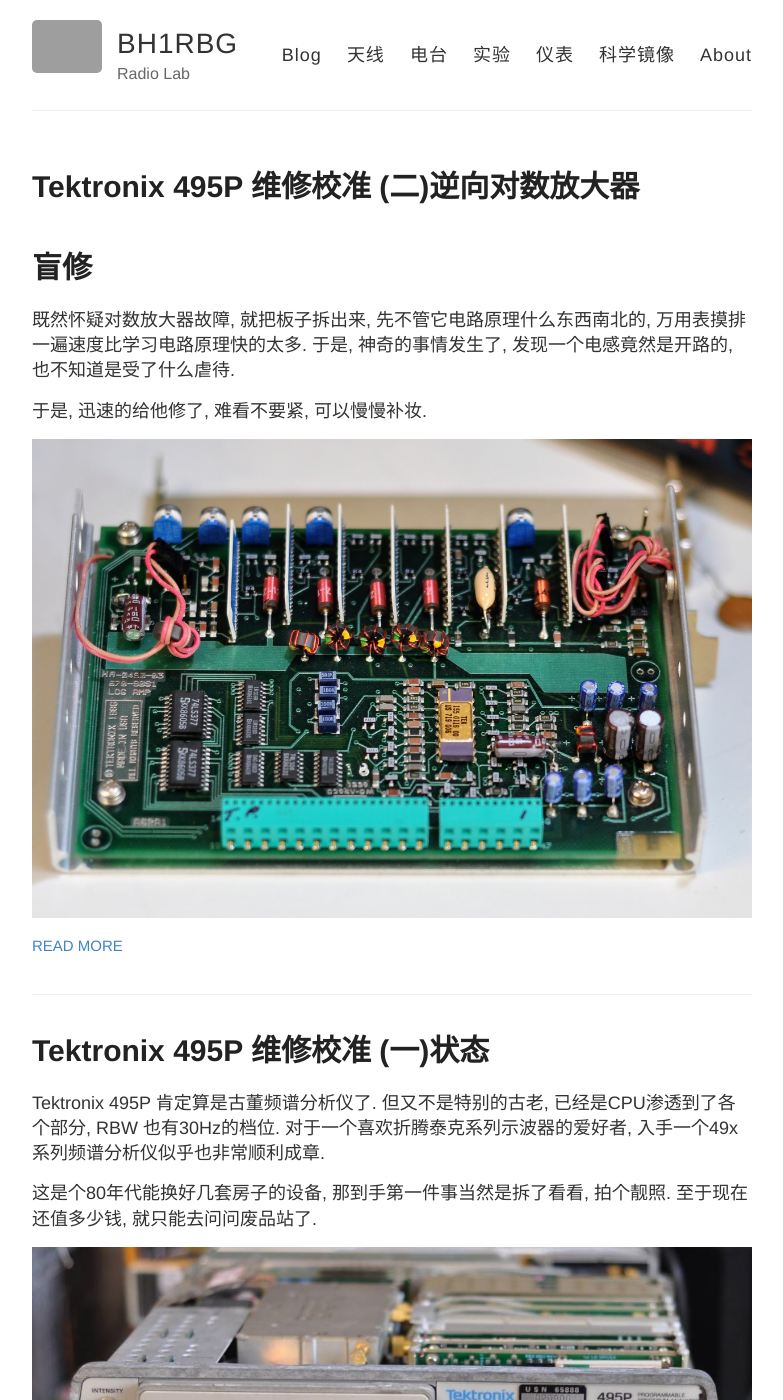
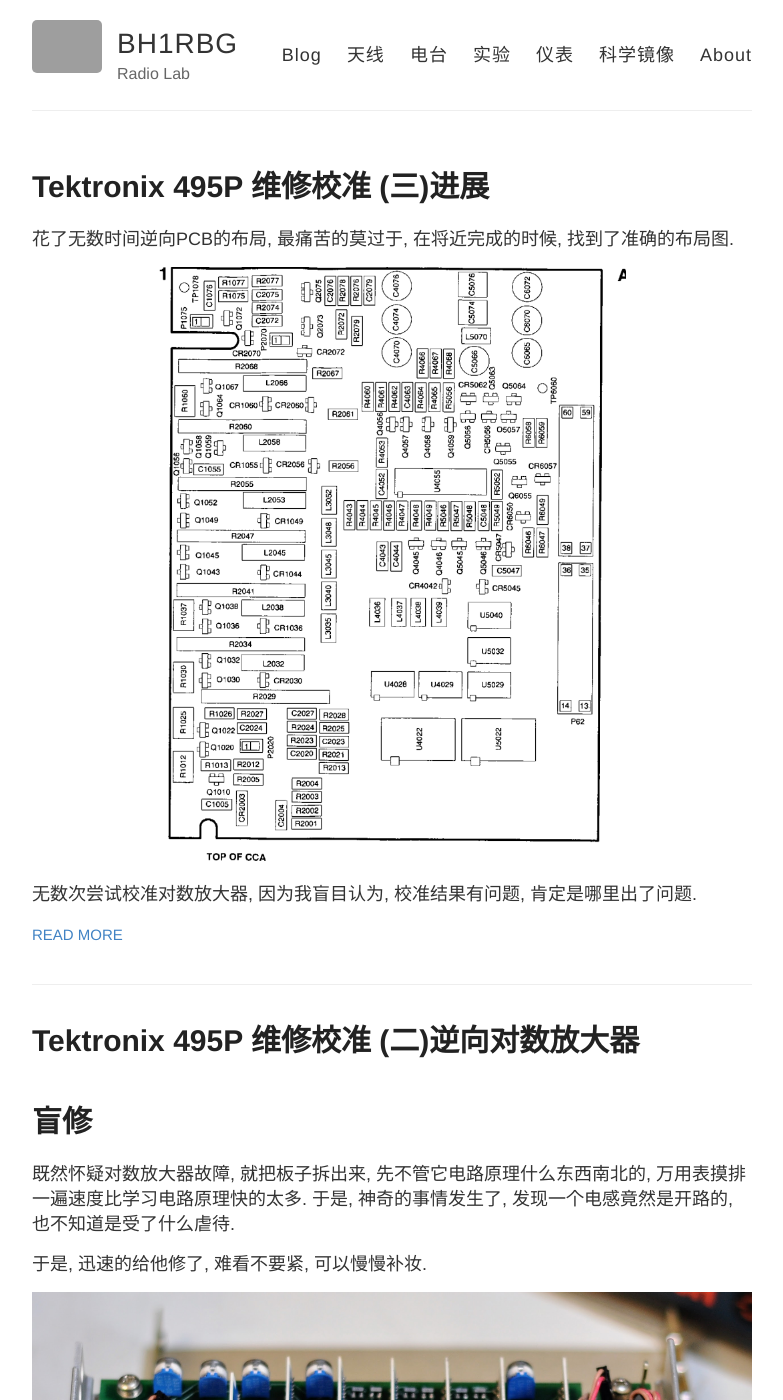
Before and after one commit to bh1rbg/bh1rbg.github.io, a Jekyll site: the page built from index.html, in a window 1280 px wide and 1400 px high. Shown: the whole window, without its empty margins (248-1031 px from the left). Built offline with Jekyll 4.4.1, drawn with Linux system fonts in a browser that asks for light colours; grey boxes are pictures that could not be loaded.

Commit message:
tek 495 fix3: progress

```diff
--- /dev/null
+++ b/_posts/2021-5-1-tek495-fix-progress.md
@@ -0,0 +1,64 @@
+---
+layout: post
+title: "Tektronix 495P 维修校准 (三)进展"
+excerpt_separator: <!--more-->
+---
+
+花了无数时间逆向PCB的布局, 最痛苦的莫过于, 在将近完成的时候, 找到了准确的布局图.
+
+<img src="{{site.baseurl}}/images/tek495-fix-31.png" class="center" height='600'>
+
+无数次尝试校准对数放大器, 因为我盲目认为, 校准结果有问题, 肯定是哪里出了问题.
+
+<!--more-->
+
+## 简易校准流程
+
+标准的校准流程需要用外部的信号源, 向对数放大器注入10Mhz的中频信号, 用于校准对数放大器的响应. 基本的设置就是信号源经过步进衰减器,送入对数放大器的输入. 当然, 采用HP8640B信号源的话, 并不需要外部的步进衰减器. 校准流程需要1db 步进.
+
+<img src="{{site.baseurl}}/images/tek495-fix-32.png" class="center" >
+
+这套流程比较复杂, 不外接信号发生器,也可以初步校准信号响应, 就是利用机器自带的校准信号源. 基本的流程如下:
+
+
+* 断开校准信号源, 打开窄视频滤波器, 参考功率 在-70 dBm, 和 -20dBm之间来回切换. 这一步骤,要调整面板的 "LOG CAL", 使得 -20dbm 到 -70dbm 切换时, 信号基准线变化正好 5 格.
+
+<img src="{{site.baseurl}}/images/tek495-fix-36.jpg" class="center" >
+
+
+* 切换 2 dB/div 模式和 10 dB/div 模式, 调整 "INPUT Ref Level", 使得10db 和 2 dB 模式下, 幅度一样高.
+
+这是对数放大器的电位器布局:
+
+<img src="{{site.baseurl}}/images/tek495-fix-37.jpg" class="center" >
+
+
+* 接入校准信号源, 参考功率 -20 dbm, 调整 "OUTPUT Ref Level", 让信号达到最顶端. 切入50db 衰减器(或者30db), 调整"LOG Gain", 使得响应幅度变化正好 5 格(3格).
+
+* 重复 以上三步, 让每个结果都尽可能准确.
+
+
+## 对数放大器评估结果
+
+最初的校准结果是这样的(外部注入的 0 dBm 信号, RBW: 1Mhz ):
+
+|<img src="{{site.baseurl}}/images/tek495-fix-38.jpg" class="center" width="350"> | <img src="{{site.baseurl}}/images/tek495-fix-39.jpg" class="center" width="330"> |
+|Tek495|HP8566|
+
+这里最让我迷惑的是这个幅度响应到噪音的动态, 只有40dB, 无论怎么设置(我还是忽略了很多,后述), 这个动态范围就只有这么多. 右边是HP8566的响应. 这差的又点多. 即便是手头的 Anritsu MS610B, 这个范围也是很大的, 60dB.
+
+由于一些原因(需要剁手), 还有一个备份的对数放大器, 是比较老的机器, TEK492上的对数放大器. Tek 49x 系列频谱分析仪的板卡, 几乎都可以互换. 这个对数放大器, 就可以很好的在495上工作.
+
+<img src="{{site.baseurl}}/images/tek495-fix-35.jpg" class="center" width="550">
+<div align="center">  直插元件的对数放大器 </div>
+
+之后, 对这两块板子分别进行简易校准之后, 进行了对比测试:
+
+|<img src="{{site.baseurl}}/images/tek495-fix-33.jpg" width="350" class="center" >|<img src="{{site.baseurl}}/images/tek495-fix-34.jpg" class="center" width="350">|
+|492 的对数放大器|495的对数放大器|
+
+492的对数放大器, 明显的比495放大器的动态范围要宽, 大约10 dB. 这一部分的测试, 几乎实在黑暗中摸索. 后续的经验说明这里有很多的问题没有搞对.
+
+* 校准是不准确的, 作为对比, 倒是可以参考.
+* 噪音和 RBW 有极大的关系, HP8566的 RBW 是300khz, 495启动默认是 1Mhz RBW. 一般这个噪音是-60dBm 到 -70 dBm.这里495只有 -40dBm, 有非常显著的差距.
+* 495 有个设置, 叫做 'MIN Noise', 没有开启之前, 会损失掉. 即便是开启, 仍然距离 -60dbm 的噪音水平差了大约 10db.
--- a/instrument.md
+++ b/instrument.md
@@ -5,6 +5,10 @@
 ---
 
 设备DIY, 设备维修.
+
+* <a href="{{ site.baseurl }}/tek495-fix-log/"> Tektronix 495P 维修与校准 (三)进展 </a>
+
+<img src="{{site.baseurl}}/images/tek495-fix-33.jpg" class="center"  height="300px" >
 
 * <a href="{{ site.baseurl }}/tek495-fix-log/"> Tektronix 495P 维修与校准 (二)逆向对数放大器 </a>
 
```
Also changed, not shown: images/tek495-fix-31.png (added), images/tek495-fix-32.png (added), images/tek495-fix-33.jpg (added), images/tek495-fix-34.jpg (added), images/tek495-fix-35.jpg (added), images/tek495-fix-36.jpg (added), images/tek495-fix-37.jpg (added), images/tek495-fix-38.jpg (added), images/tek495-fix-39.jpg (added).
